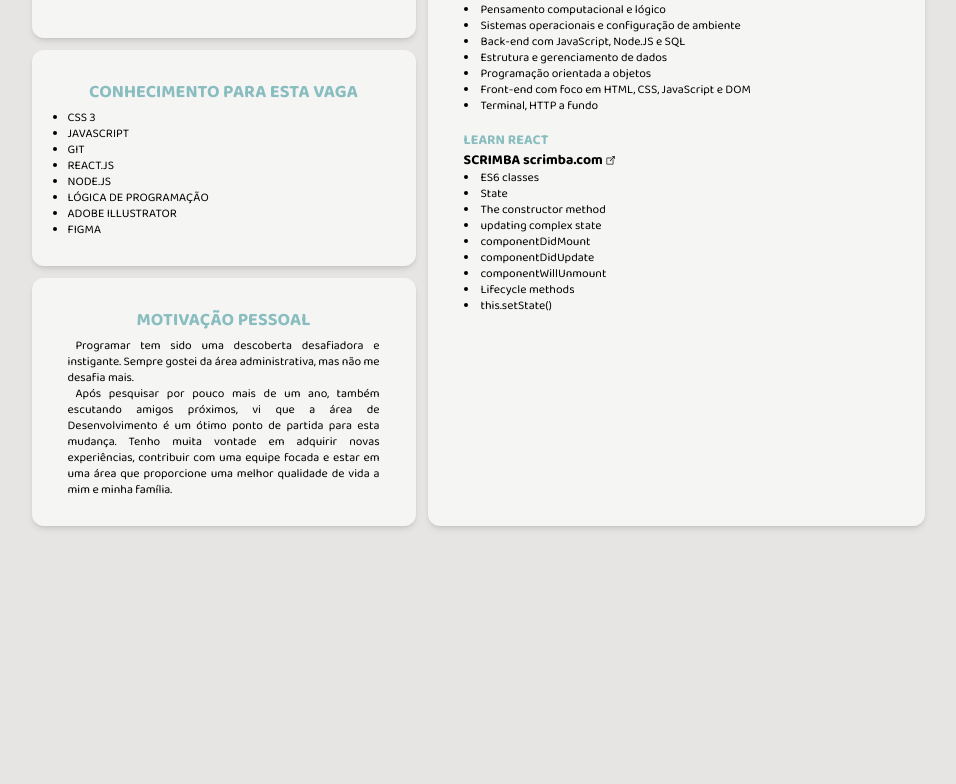
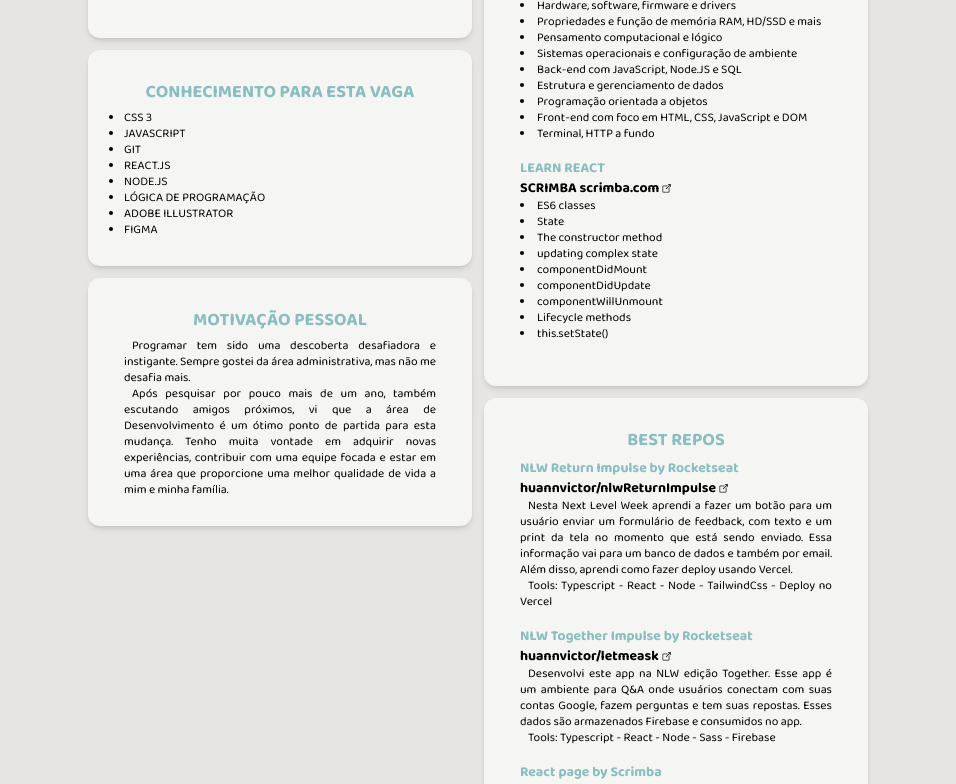
Before and after one commit to huannvictor/curriculo, a React (Create React App) app: page / in a window 1280 px wide. Shown: the part 580-1364 px from the top of the page, without its empty margins (162-1118 px from the left). Before the commit the page ends 1122 px from the top, so only its background shows below. Built offline with nearby package versions, Linux system fonts and the light colour scheme.

Commit message:
create repos component

```diff
--- a/src/App.jsx
+++ b/src/App.jsx
@@ -3,18 +3,22 @@ import { KnowledgeApplication } from "./components/KnowledgeApplication";
 import { LastXP } from "./components/LastXP";
 import { PersonalMotivation } from "./components/PersonalMotivation";
 import { Studies } from "./components/Studies";
+import { BestRepos } from "./components/BestRepos"
 
 export function App() {
   return (
     <div className="App flex flex-col items-center justify-center gap-4 p-4">
       <Header className="justify-center sm:max-w-sm" />
       <div className="flex flex-col gap-3 sm:grid-cols-2 sm:flex-row">
-        <div className="left flex flex-col gap-3 text-xs sm:max-w-sm">
+        <div className="leftContent flex flex-col gap-3 text-xs sm:max-w-sm">
           <LastXP />
           <KnowledgeApplication />
           <PersonalMotivation />
         </div>
-          <Studies/>
+        <div className="rightContent flex flex-col gap-3 text-xs sm:max-w-sm">
+          <Studies />
+          <BestRepos />
+        </div>
       </div>
     </div>
   );
--- /dev/null
+++ b/src/components/BestRepos/content.js
@@ -0,0 +1,37 @@
+export const reposContent = {
+  nlwReturnImpulse:{
+    title: "NLW Return Impulse by Rocketseat",
+    mask:"huannvictor/nlwReturnImpulse",
+    link:"https://github.com/huannvictor/nlwReturnImpulse",
+    description: "Nesta Next Level Week aprendi a fazer um botão para um usuário enviar um formulário de feedback, com texto e um print da tela no momento que está sendo enviado. Essa informação vai para um banco de dados e também por email. Além disso, aprendi como fazer deploy usando Vercel.",
+    tools:"Typescript - React - Node - TailwindCss - Deploy no Vercel"
+  },
+  nlwTogether:{
+    title: "NLW Together Impulse by Rocketseat",
+    mask:"huannvictor/letmeask",
+    link:"https://github.com/huannvictor/letmeask",
+    description: "Desenvolvi este app na NLW edição Together. Esse app é um ambiente para Q&A onde usuários conectam com suas contas Google, fazem perguntas e tem suas repostas. Esses dados são armazenados Firebase e consumidos no app.",
+    tools:"Typescript - React - Node - Sass - Firebase"
+  },
+  scrimbaProjectTravelJournal:{
+    title: "React page by Scrimba",
+    mask:"huannvictor/scrimba-project-travel-journal",
+    link:"https://github.com/huannvictor/scrimba-project-travel-journal",
+    description: "Neste projeto simples aprendi a fazer uma página consumindo dados de uma API. A estrutura foi com base no design site da Arbnb",
+    tools:"React - Node"
+  },
+  wordGame:{
+    title: "Word Game by Ania Kubów",
+    mask:"huannvictor/word-game",
+    link:"https://github.com/huannvictor/word-game",
+    description: "Game feito seguindo o tutorial do canal Code with Ania Kubów onde consumi informações vinda de uma API dentro do marketplace RapidApi.com. Nesse word game simples podemos associar termos, contabilizando uma pontuação em até 10 níveis de dificuldade.",
+    tools:"React - Node"
+  },
+  CryptoDashboard:{
+    title: "Crypto Dashboard by Ania Kubów",
+    mask:"huannvictor/crypto-dashboard",
+    link:"https://github.com/huannvictor/crypto-dashboard",
+    description: "Dashboard feita seguindo o tutorial do canal Code with Ania Kubów onde consumi informações de duas APIs do marketplace RapidApi.com: Alpha Vantage (para converter as moedas com valores atualizados) e Crypto News (onde encontramos notícias do universo crypto). Nessa aplicação simples podemos converter valores e ver as principais notícias do universo de crypto moedas",
+    tools:"React - Node"
+  }
+}
--- /dev/null
+++ b/src/components/BestRepos/index.jsx
@@ -0,0 +1,32 @@
+import {reposContent} from "./content"
+import iconLink from "../../assets/externalLink.svg"
+
+
+export function BestRepos() {
+  return(
+    <div className="flex flex-col gap-1 bg-stone-100 rounded-xl py-7 px-9 shadow-md">
+      <h1 className="text-lg text-brand-500 font-bold text-center">BEST REPOS</h1>
+      <div className="content">
+        {
+          Object.entries(reposContent).map(([key, content]) => {
+            return(
+              <div  key={key} className="text-sm flex flex-col mb-2">
+                <h2 className="text-brand-500 font-bold">{content.title}</h2>
+                <div className="repoContent">
+                  <strong className="hover:underline hover:underline-offset-4 hover:decoration-brand-500">
+                    <a href={content.link} rel="noreferrer" target="_blank">{content.mask} </a>
+                    <img className="inline w-[9px]" src={iconLink} alt="ícone de link externo" />
+                  </strong>
+                  <div className="content text-justify indent-2 text-xs mb-2">
+                    <p>{content.description}</p>
+                    <p>Tools: {content.tools}</p>
+                  </div>
+                </div>
+              </div>
+            )
+          })
+        }
+      </div>
+    </div>
+  )
+}
```
